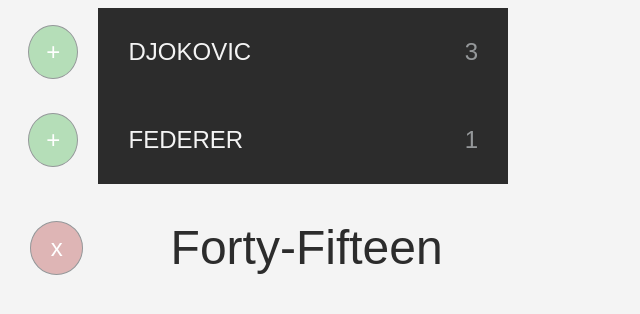
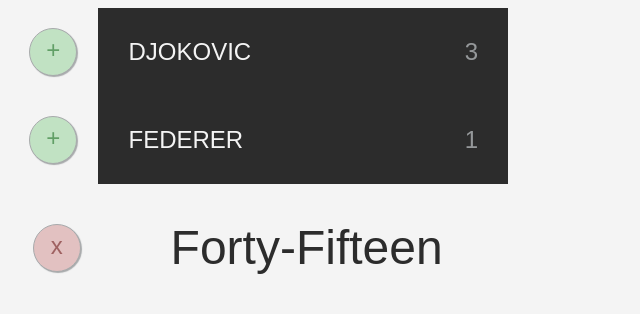
Before and after one commit to junior-ales/tennis-score, a website: page public/index.html in a window 1280 px wide. Shown: the full height of the page, 0-640 px from the left. Drawn offline with Linux system fonts and the light colour scheme.

Commit message:
adding button style

```diff
--- a/app/views/index.scss
+++ b/app/views/index.scss
@@ -1,6 +1,8 @@
 $darkest-color: #2C2C2C;
 $light-color: #F4F4F4;
 $medium-color: #95989A;
+$danger-color: #DEB5B5;
+$success-color: #B5DEB8;
 
 body {
     background-color: $light-color;
@@ -28,16 +30,29 @@
     text-align: center;
 
     & > .action-btn {
-        width: 55%;
+        height: 2em;
+        width: 2em;
         font-size: 1em;
         border: 1px solid $medium-color;
         border-radius: 50%;
-        padding: .5em;
-        color: white;
+        padding-bottom: 5px;
         cursor: pointer;
+        box-shadow: 1px 1px 1px $medium-color;
+        opacity: .8;
 
-        &.add { background-color: #B5DEB8; }
-        &.reset { background-color: #DEB5B5; }
+        &:active { box-shadow: none; }
+        &:focus { outline: none; }
+        &:hover { opacity: 1; }
+
+        &.add {
+            color: darken($success-color, 40%);
+            background-color: $success-color;
+        }
+
+        &.reset {
+            color: darken($danger-color, 40%);
+            background-color: $danger-color;
+        }
     }
 }
 
--- a/public/styles/app.css
+++ b/public/styles/app.css
@@ -1 +1 @@
-body{background-color:#F4F4F4;font-family:sans-serif;font-size:24px;color:#2C2C2C}.container{max-width:500px;display:flex;flex-direction:column}.row{width:100%;display:flex;flex-direction:row;align-items:center}.action-box{order:1;width:25%;text-align:center}.action-box>.action-btn{width:55%;font-size:1em;border:1px solid #95989A;border-radius:50%;padding:.5em;color:#fff;cursor:pointer}.action-box>.action-btn.add{background-color:#B5DEB8}.action-box>.action-btn.reset{background-color:#DEB5B5}.player-name,.player-score{background-color:#2C2C2C;padding:1.25em}.player-name{order:2;width:70%;text-transform:uppercase;text-align:left;color:#F4F4F4}.player-score{order:3;width:10%;text-align:right;color:#95989A}.parsed-score{order:2;width:85%;text-align:center;font-size:2em;padding:.75em}
+body{background-color:#F4F4F4;font-family:sans-serif;font-size:24px;color:#2C2C2C}.container{max-width:500px;display:flex;flex-direction:column}.row{width:100%;display:flex;flex-direction:row;align-items:center}.action-box{order:1;width:25%;text-align:center}.action-box>.action-btn{height:2em;width:2em;font-size:1em;border:1px solid #95989A;border-radius:50%;padding-bottom:5px;cursor:pointer;box-shadow:1px 1px 1px #95989A;opacity:.8}.action-box>.action-btn:active{box-shadow:none}.action-box>.action-btn:focus{outline:0}.action-box>.action-btn:hover{opacity:1}.action-box>.action-btn.add{color:#3d8a43;background-color:#B5DEB8}.action-box>.action-btn.reset{color:#8a3d3d;background-color:#DEB5B5}.player-name,.player-score{background-color:#2C2C2C;padding:1.25em}.player-name{order:2;width:70%;text-transform:uppercase;text-align:left;color:#F4F4F4}.player-score{order:3;width:10%;text-align:right;color:#95989A}.parsed-score{order:2;width:85%;text-align:center;font-size:2em;padding:.75em}
```
